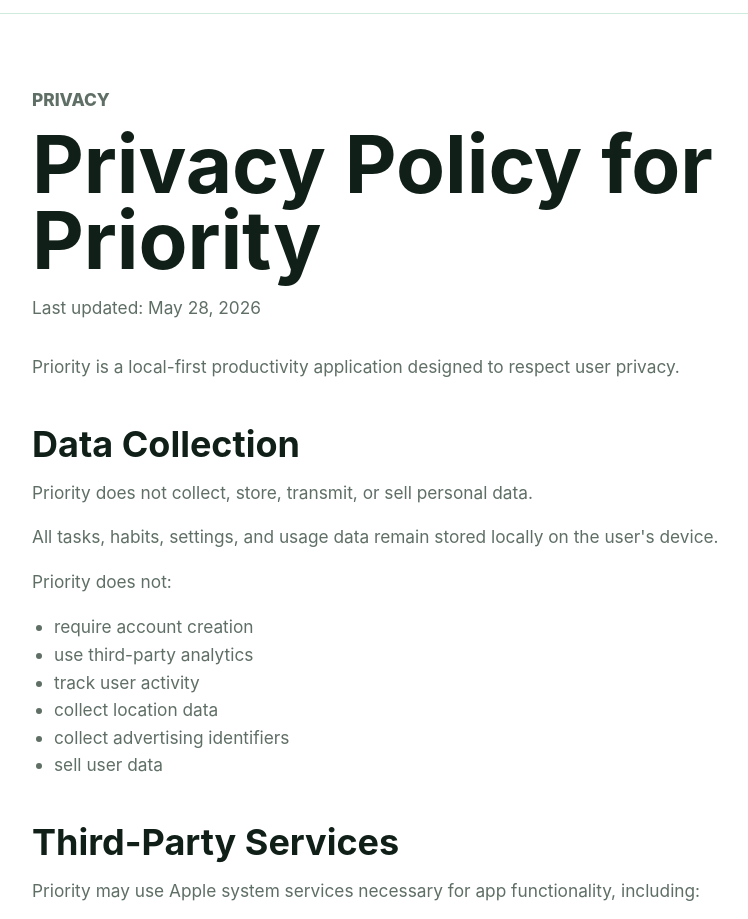
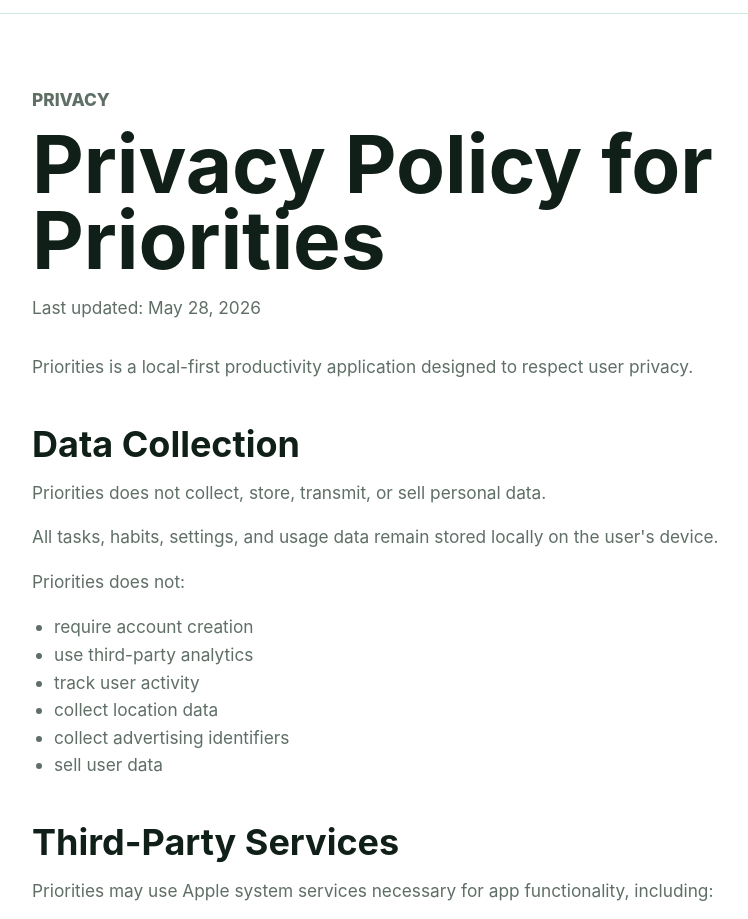
Before and after one commit to koverman47/Priorities-Web, a plain HTML site: page privacy/index.html in a window 1280 px wide. Shown: the part 61-980 px from the top of the page, without its empty margins (158-906 px from the left). Drawn offline with Linux system fonts and the light colour scheme.

Commit message:
Updated priorities name on privacy page

```diff
--- a/privacy/index.html
+++ b/privacy/index.html
@@ -5,9 +5,9 @@
     <meta name="viewport" content="width=device-width, initial-scale=1">
     <meta
       name="description"
-      content="Privacy Policy for Priority, a local-first productivity app."
+      content="Privacy Policy for Priorities, a local-first productivity app."
     >
-    <title>Privacy Policy for Priority</title>
+    <title>Privacy Policy for Priorities</title>
     <link rel="icon" type="image/png" href="../assets/priorities-logo.png">
     <link rel="apple-touch-icon" href="../assets/priorities-logo.png">
     <link rel="stylesheet" href="../styles.css">
@@ -30,23 +30,23 @@
     <main class="policy-page">
       <article class="policy-content">
         <p class="eyebrow">Privacy</p>
-        <h1>Privacy Policy for Priority</h1>
+        <h1>Privacy Policy for Priorities</h1>
         <p class="policy-updated">Last updated: May 28, 2026</p>
 
         <p>
-          Priority is a local-first productivity application designed to respect
+          Priorities is a local-first productivity application designed to respect
           user privacy.
         </p>
 
         <h2>Data Collection</h2>
         <p>
-          Priority does not collect, store, transmit, or sell personal data.
+          Priorities does not collect, store, transmit, or sell personal data.
         </p>
         <p>
           All tasks, habits, settings, and usage data remain stored locally on
           the user&apos;s device.
         </p>
-        <p>Priority does not:</p>
+        <p>Priorities does not:</p>
         <ul>
           <li>require account creation</li>
           <li>use third-party analytics</li>
@@ -58,7 +58,7 @@
 
         <h2>Third-Party Services</h2>
         <p>
-          Priority may use Apple system services necessary for app
+          Priorities may use Apple system services necessary for app
           functionality, including:
         </p>
         <ul>
```
Also changed, not shown: 1 other file.
